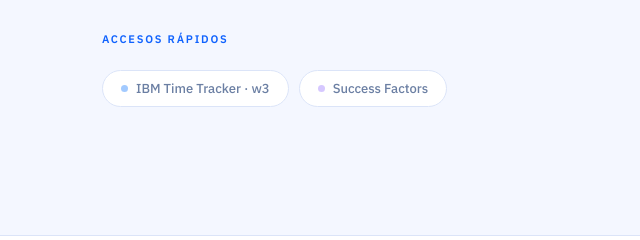
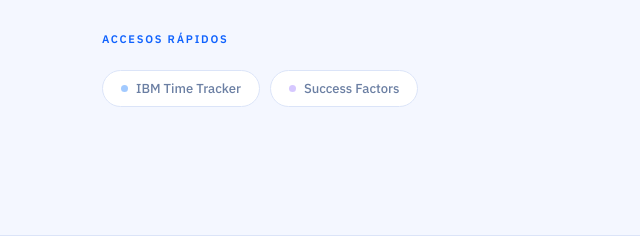
Before and after one commit to victorhsuarez/Dashboard-construccion, a website: page docs/index.html in a window 1280 px wide. Shown: the part 1358-1598 px from the top of the page, 0-640 px from the left. Drawn offline with Linux system fonts and the light colour scheme.

Commit message:
Portal: enlace directo a IBM Time Tracker (time.ibm.com/week); sin ID de tablero en el acceso a Monday

```diff
--- a/docs/index.html
+++ b/docs/index.html
@@ -792,12 +792,12 @@
 
           <a data-leader-only href="https://ibm.monday.com/boards/18432741374" target="_blank" rel="noopener" class="qlink">
             <span class="qlink-dot"></span>
-            Monday · Board 18432741374
+            Monday
           </a>
 
-          <a href="https://w3.ibm.com" target="_blank" rel="noopener" class="qlink">
+          <a href="https://time.ibm.com/week" target="_blank" rel="noopener" class="qlink">
             <span class="qlink-dot" style="background:#7ab4ff"></span>
-            IBM Time Tracker · w3
+            IBM Time Tracker
           </a>
 
           <a href="https://performancemanager.successfactors.com" target="_blank" rel="noopener" class="qlink">
```
Also changed, not shown: docs/index_v2.html (+3 -3 lines).
